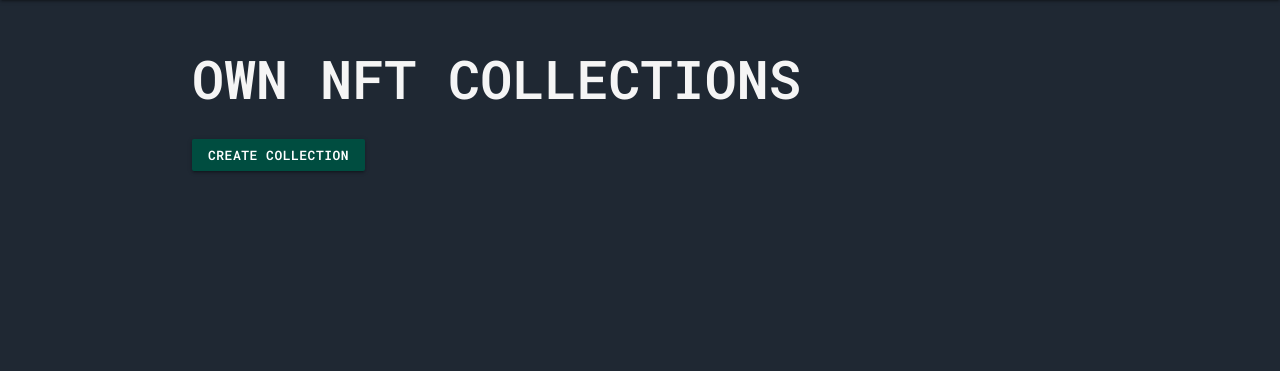
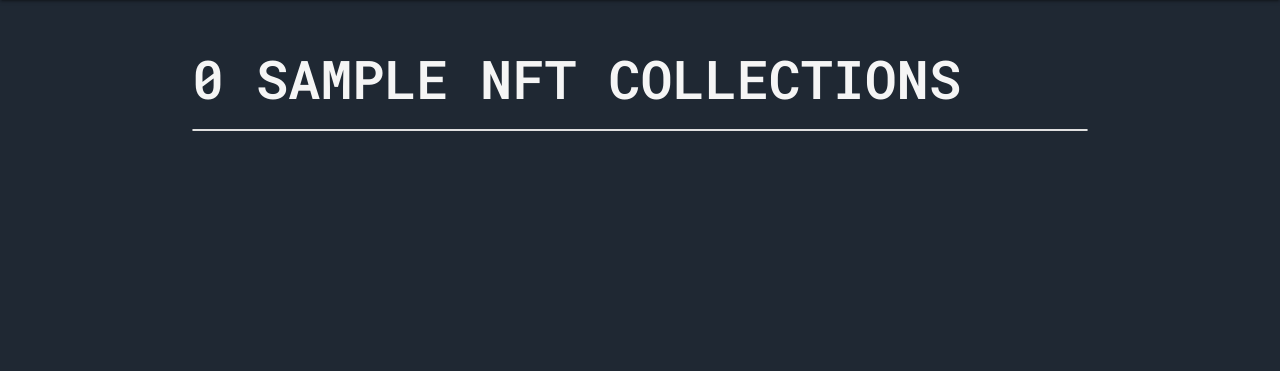
Before and after one commit to neuro-rights/hookahhigness, a Django app: page /collections/own/ in a window 1280 px wide. Shown: the part 128-499 px from the top of the page. Run offline with Django 4.2, Linux system fonts and the light colour scheme; the visitor is signed in with stand-in values (Sample User, id 1); data that the repository does not hold is empty; parts of the project's set-up code (start-up, migrations or seed data) failed here and were passed over; some libraries are stand-ins or nearby versions.

Commit message:
collections

```diff
--- a/main/templates/collections/own.html
+++ b/main/templates/collections/own.html
@@ -1,24 +1,74 @@
-{% extends 'base.html' %} {% block content %}
+{% extends 'base.html' %} {% block content %} {% load mathfilters %}
 
-<h2>OWN NFT COLLECTIONS</h2>
-<a href="{% url 'collection_create' %}" class="waves-effect waves-light btn-small teal darken-4">Create Collection</a>
+<h2>{{ page_obj|length }} {{ request.user.username|upper }} NFT COLLECTIONS</h2>
 
-{% for collection in page_obj %}
-<div class="collection">
-    <div class="collection-item">
-        <p>Name: {{collection.name}}</p>
-        <p>Creator: {{ collection.creator }}</p>
-        <p>Blockchain: {{ collection.blockchain }}</p>
-        <p>Token ID: {{ collection.token_id }}</p>
-        {% if collection.creator == request.user %}
-        <a href="{% url 'add_raffle' collection.id %}" class="waves-effect waves-light btn-small cyan darken-4">ADD
-            RAFFLE</a>
-        <a href="{% url 'collection_edit' collection.id %}"
-            class="waves-effect waves-light btn-small teal darken-4">Edit</a>
-        <a href="{% url 'collection_delete' collection.id %}"
-            class="waves-effect waves-light btn-small red darken-4">Delete</a>
-        {% endif %}
-    </div>
-</div>
-{% endfor %}
+<ul class="collection">
+    {% for collection in page_obj %}
+    <li class="collection-item valign-wrapper">
+        <a href="{% url 'collection_detail' collection.id %}">
+            <div class="row" style="box-sizing:border-box;">
+                <div class="col s3" style="padding:20px;">
+                    {% for nft in collection.get_random_nfts %}
+                    {% if forloop.counter0|mod:3 == 0 %}
+                    <div class="row">
+                        {% endif %}
+                        {% for photo in nft.photo_set.all %}
+                        <div class="col s4">
+                            <img src="{{ photo.url }}" alt="" class="thumbnail">
+                        </div>
+                        {% endfor %}
+                        {% if forloop.counter0|mod:3 == 2 or forloop.last %}
+                    </div>{% endif %}
+                    {% endfor %}
+                </div>
+                <div class="col s8" style="padding:20px 50px;">
+                    <div class="row">
+                        <div class="col s4">
+                            <span>Name:</span>
+                        </div>
+                        <div class="col s8">
+                            <span>{{ collection.name }}</span>
+                        </div>
+                    </div>
+                    <div class="row">
+                        <div class="col s4">
+                            <p>Total NFT's:</p>
+                        </div>
+                        <div class="col s8">
+                            <p>{{collection.num_nfts}}</p>
+                        </div>
+                    </div>
+                    <div class="row">
+                        <div class="col s4">
+                            <p>Blockchain:</p>
+                        </div>
+                        <div class="col s8">
+                            <p>{{ collection.blockchain }}</p>
+                        </div>
+                    </div>
+                    <div class="row">
+                        <div class="col s4">
+                            <p>Description:</p>
+                        </div>
+                        <div class="col s8">
+                            <p>{{ collection.description }}</p>
+                        </div>
+                    </div>
+                    <div class="row">
+                        <div class="col s4">
+                            <p>Token:</p>
+                        </div>
+                        <div class="col s8">
+                            <p>{{ collection.token_id }}</p>
+                        </div>
+                    </div>
+                </div>
+                <div class="col s1" style="padding:20px;">
+                    <p class="secondary-content"><i class="material-icons">grade</i></p>
+                </div>
+            </div>
+        </a>
+    </li>
+    {% endfor %}
+</ul>
 {% endblock %}
```
